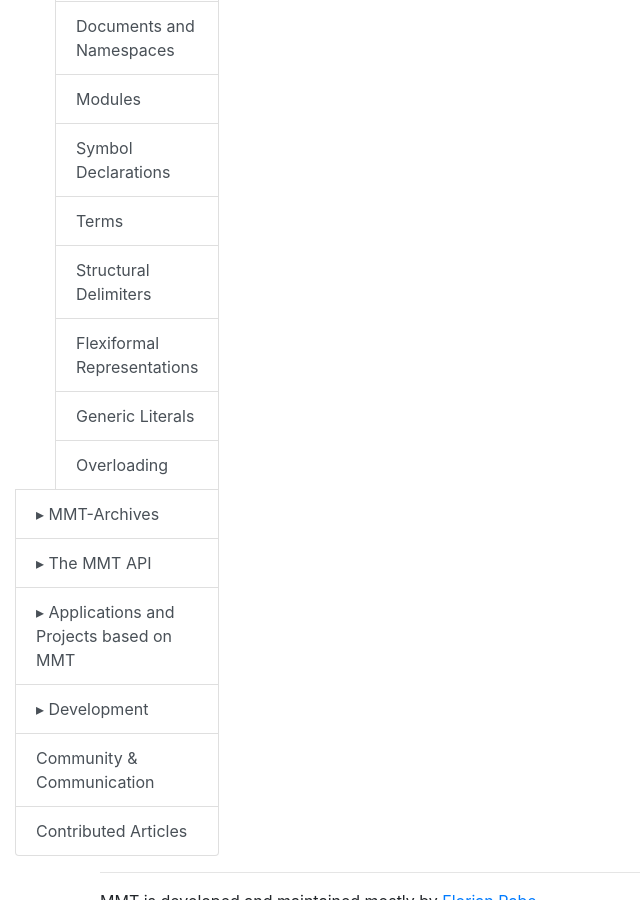
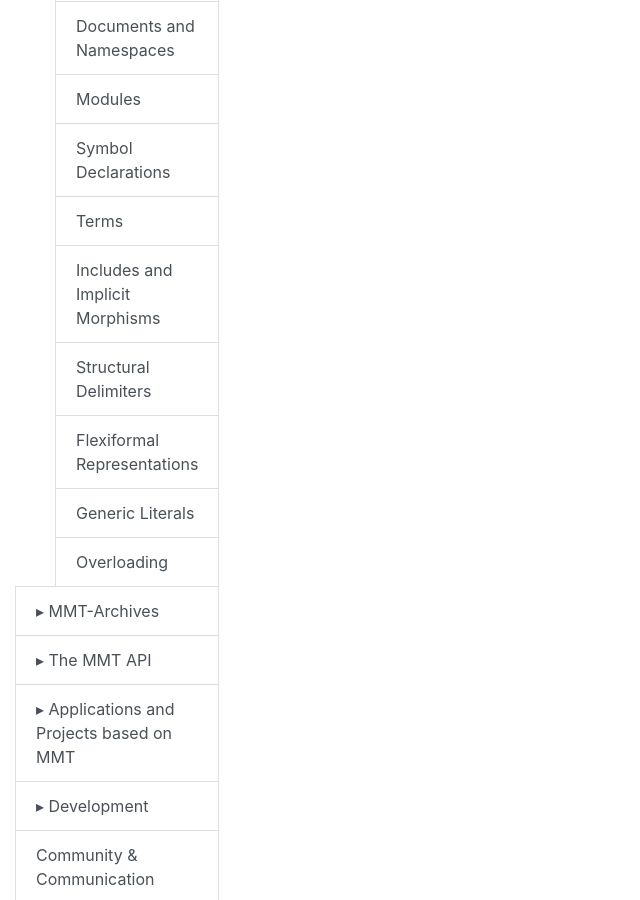
Before and after one commit to UniFormal/uniformal.github.io, a Jekyll site: the page built from doc/language/records.md, in a window 1280 px wide and 900 px high, scrolled down 427 px. Shown: the whole window, without its empty margins (0-640 px from the left). Built offline with Jekyll 4.4.1, drawn with Linux system fonts in a browser that asks for light colours.

Commit message:
Link to "Includes and Implicit Morphisms" in menu

```diff
--- a/_data/menu.yml
+++ b/_data/menu.yml
@@ -86,6 +86,8 @@
       url: '/doc/language/declarations.html'
     - title: 'Terms'
       url: '/doc/language/objects.html'
+    - title: 'Includes and Implicit Morphisms'
+      url: '/doc/language/implicit.html'
     - title: 'Structural Delimiters'
       url: '/doc/language/delimiters.html'
     - title: 'Flexiformal Representations'
```
